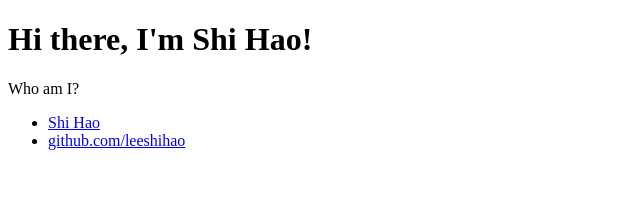
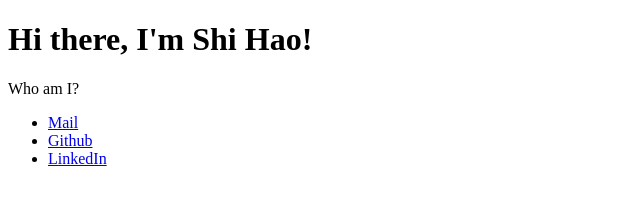
Before and after one commit to leeshihao/leeshihao.github.io, a plain HTML site: page index.html in a window 1280 px wide. Shown: the whole page, without its empty margins (0-640 px from the left). Drawn offline with Linux system fonts and the light colour scheme.

Commit message:
Update index.html

```diff
--- a/index.html
+++ b/index.html
@@ -12,9 +12,12 @@
     </div>
     <footer>
       <ul>
-        <li><a href="mailto:leeshihao1@gmail.com">Shi Hao</a></li>
+        <li><a href="mailto:leeshihao1@gmail.com">Mail</a></li>
         <li>
-          <a href="https://github.com/leeshihao">github.com/leeshihao</a>
+          <a href="https://github.com/leeshihao">Github</a>
+        </li>
+        <li>
+          <a href="https://www.linkedin.com/in/shi-hao-lee/">LinkedIn</a>
         </li>
       </ul>
     </footer>
```
